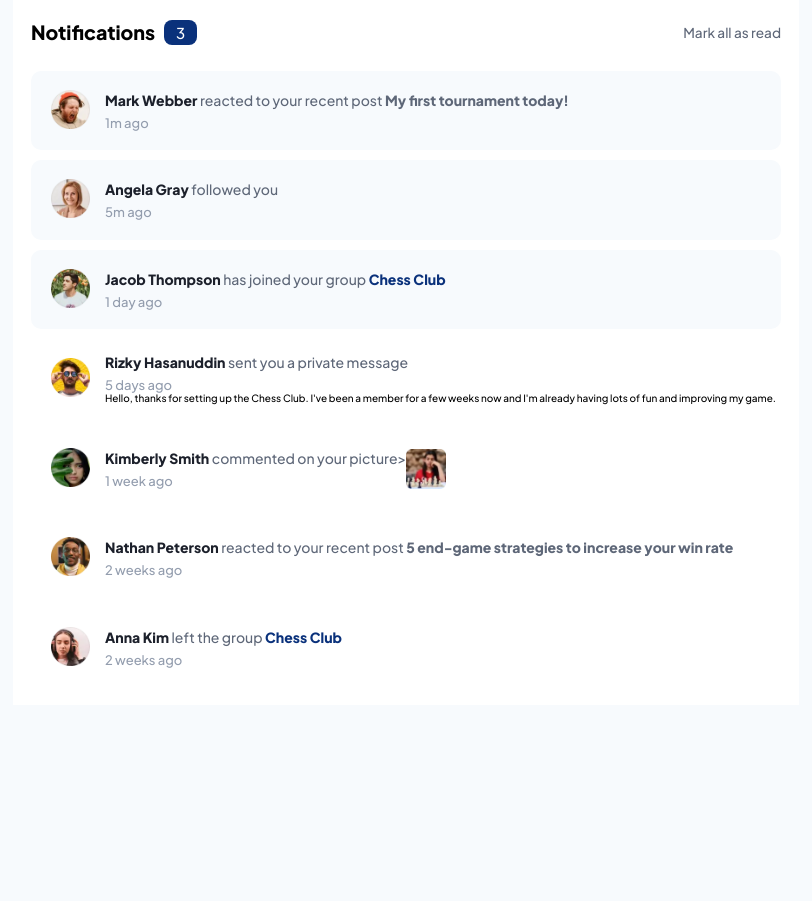
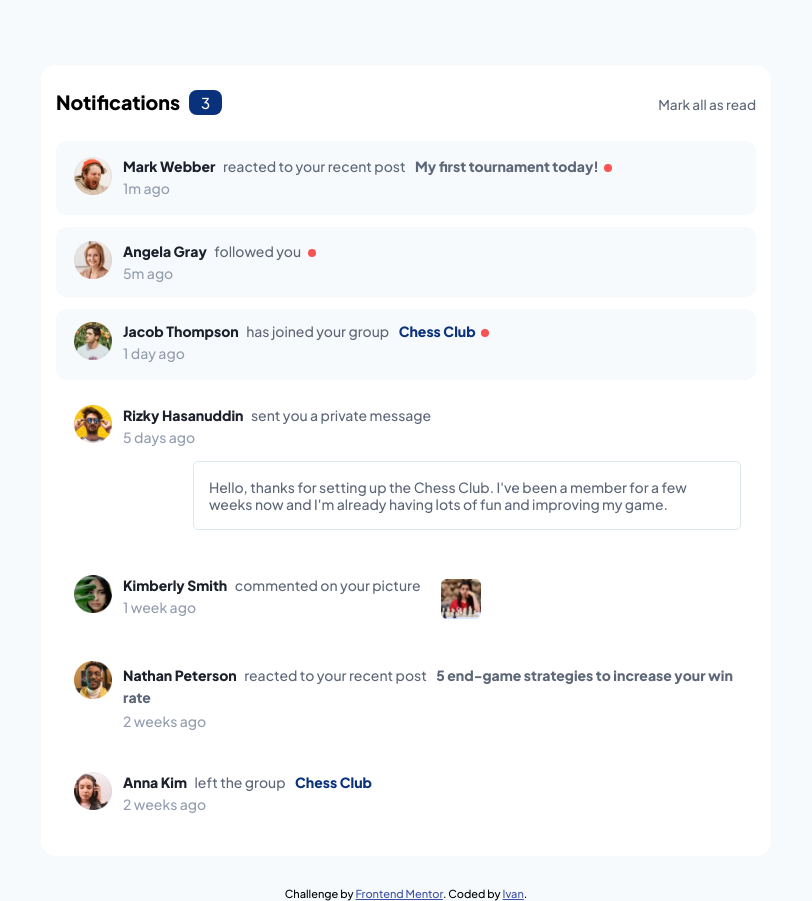
Before and after one commit to Lino-OTM/Notifications-page, a website built with Parcel: page src/index.html in a window 1280 px wide. Shown: the whole page, without its empty margins (234-1046 px from the left). Before the commit the page ends 800 px from the top, so only its background shows below. Built offline with nearby package versions, Linux system fonts and the light colour scheme.

Commit message:
First commit

```diff
--- a/src/index.html
+++ b/src/index.html
@@ -18,6 +18,7 @@
     />
     <title>Frontend Mentor | Notifications page</title>
     <link rel="stylesheet" href="./scss/styles.scss" />
+    <link rel="stylesheet" href="./scss/media-queries.scss" media="(min-width: 560px)">
   </head>
   <body>
     <main class="main-container">
@@ -29,13 +30,14 @@
             </h1>
             <span class="notifications-wrapper__hero-notifications-amount"
               >3</span
-          ></div>
+            >
+          </div>
           <span class="notifications-wrapper__hero-mark-as-read"
             >Mark all as read</span
           >
         </header>
 
-        <div class="notification-wrapper">
+        <div class="notification-wrapper notification-wrapper--not-checked">
           <figure class="notification-wrapper__image-container">
             <img
               class="notification-wrapper__profile-image"
@@ -45,17 +47,17 @@
           </figure>
           <div class="notification-wrapper__info-container">
             <p class="notification-wrapper__info">
-              <span class="notification-wrapper__name">Mark Webber </span>reacted
-              to your recent post
+              <span class="notification-wrapper__name">Mark Webber </span
+              >reacted to your recent post
               <span class="notification-wrapper__topic-info"
                 >My first tournament today!</span
-              >
+              ><span class="notification-wrapper__notification-icon"></span>
             </p>
             <small class="notification-wrapper__time">1m ago</small>
           </div>
         </div>
 
-        <div class="notification-wrapper">
+        <div class="notification-wrapper notification-wrapper--not-checked">
           <figure class="notification-wrapper__image-container">
             <img
               class="notification-wrapper__profile-image"
@@ -67,12 +69,13 @@
             <p class="notification-wrapper__info">
               <span class="notification-wrapper__name">Angela Gray </span
               >followed you
+              <span class="notification-wrapper__notification-icon"></span>
             </p>
             <small class="notification-wrapper__time">5m ago</small>
           </div>
         </div>
 
-        <div class="notification-wrapper">
+        <div class="notification-wrapper notification-wrapper--not-checked">
           <figure class="notification-wrapper__image-container">
             <img
               class="notification-wrapper__profile-image"
@@ -84,13 +87,17 @@
             <p class="notification-wrapper__info">
               <span class="notification-wrapper__name">Jacob Thompson </span>has
               joined your group
-              <span class="notification-wrapper__topic-info notification-wrapper__topic-info--blue">Chess Club</span>
+              <span
+                class="notification-wrapper__topic-info notification-wrapper__topic-info--blue"
+                >Chess Club</span
+              ><span class="notification-wrapper__notification-icon"></span>
             </p>
             <small class="notification-wrapper__time">1 day ago</small>
           </div>
         </div>
 
-        <div class="notification-wrapper notification-wrapper--checked">
+        <div class="notification-wrapper">
+          <div class="notification-wrapper__top-info-container">
             <figure class="notification-wrapper__image-container">
               <img
                 class="notification-wrapper__profile-image"
@@ -104,15 +111,16 @@
                 >sent you a private message
               </p>
               <small class="notification-wrapper__time">5 days ago</small>
-            <div>
-              Hello, thanks for setting up the Chess Club. I've been a member
-              for a few weeks now and I'm already having lots of fun and
-              improving my game.
             </div>
+          </div>
+          <div class="notification-wrapper__message">
+            Hello, thanks for setting up the Chess Club. I've been a member for
+            a few weeks now and I'm already having lots of fun and improving my
+            game.
           </div>
         </div>
 
-        <div class="notification-wrapper notification-wrapper--checked">
+        <div class="notification-wrapper">
           <figure class="notification-wrapper__image-container">
             <img
               class="notification-wrapper__profile-image"
@@ -123,14 +131,18 @@
           <div class="notification-wrapper__info-container">
             <p class="notification-wrapper__info">
               <span class="notification-wrapper__name">Kimberly Smith </span
-              >commented on your picture>
+              >commented on your picture
             </p>
             <small class="notification-wrapper__time">1 week ago</small>
           </div>
-          <img class="notification-wrapper__topic-image" src="./assets/images/image-chess.webp" alt="" />
+          <img
+            class="notification-wrapper__topic-image"
+            src="./assets/images/image-chess.webp"
+            alt=""
+          />
         </div>
 
-        <div class="notification-wrapper notification-wrapper--checked">
+        <div class="notification-wrapper">
           <figure class="notification-wrapper__image-container">
             <img
               class="notification-wrapper__profile-image"
@@ -150,7 +162,7 @@
           </div>
         </div>
 
-        <div class="notification-wrapper notification-wrapper--checked">
+        <div class="notification-wrapper">
           <figure class="notification-wrapper__image-container">
             <img
               class="notification-wrapper__profile-image"
@@ -162,16 +174,24 @@
             <p class="notification-wrapper__info">
               <span class="notification-wrapper__name">Anna Kim </span>left the
               group
-              <span class="notification-wrapper__topic-info notification-wrapper__topic-info--blue">Chess Club</span>
+              <span
+                class="notification-wrapper__topic-info notification-wrapper__topic-info--blue"
+                >Chess Club</span
+              >
             </p>
             <small class="notification-wrapper__time">2 weeks ago</small>
           </div>
         </div>
       </div>
     </main>
-    <!-- <div class="attribution"> -->
-    <!-- Challenge by <a href="https://www.frontendmentor.io?ref=challenge" target="_blank">Frontend Mentor</a>.  -->
-    <!-- Coded by <a href="#">Ivan</a>. -->
-    <!-- </div> -->
+    <footer>
+      <div class="attribution">
+        Challenge by
+        <a href="https://www.frontendmentor.io?ref=challenge" target="_blank"
+          >Frontend Mentor</a
+        >. Coded by <a href="#">Ivan</a>.
+      </div>
+    </footer>
+    <script src="./js/app.js"></script>
   </body>
 </html>
--- a/src/scss/media-queries.scss
+++ b/src/scss/media-queries.scss
@@ -0,0 +1,82 @@
+.main-container {
+  margin-top: 6.5rem;
+  margin-bottom: 2.2rem;
+}
+
+.notifications-wrapper {
+  padding: 1.8rem 3.04rem 0;
+  border-radius: 1.5rem;
+
+  &__hero {
+    &-notifications {
+      font-size: 2.41rem;
+    }
+
+    &-notifications-amount {
+      margin-left: 1.15rem;
+      border-radius: 0.5rem;
+    }
+
+    &-mark-as-read {
+      font-size: 1.6rem;
+      margin-top: 0.5rem;
+    }
+  }
+
+  & > div:nth-of-type(3) {
+    padding-top: 1rem;
+  }
+
+  & > div:nth-of-type(4) {
+    padding-top: 0.8rem;
+  }
+
+  & > div:nth-of-type(5) {
+    padding-top: 2rem;
+  }
+
+  & > div:nth-of-type(6) {
+    padding-top: 1.2rem;
+
+    & p {
+      line-height: 2.2rem;
+      margin-top: 0.6rem;
+    }
+  }
+}
+
+.notification-wrapper {
+  padding-right: 1.85rem;
+  padding-bottom: 1.1rem;
+  margin-bottom: 0.9rem;
+
+  &__image-container {
+    margin-top: 0.7rem;
+    margin-right: 2.16rem;
+  }
+  &__profile-image {
+    width: 4.5rem;
+  }
+
+  &__info {
+    font-size: 1.6rem;
+  }
+
+  &__time {
+    font-size: 1.6rem;
+  }
+
+  &__message {
+    width: 87.8%;
+    font-size: 1.6rem;
+    padding: 1.5rem 2rem 1.7rem;
+    line-height: 2.1rem;
+    margin-top: 0.6rem;
+  }
+
+  &__topic-image {
+    margin-left: auto;
+    margin-top: 0.7rem;
+    width: 4.5rem;
+  }
+}
--- a/src/scss/styles.scss
+++ b/src/scss/styles.scss
@@ -1,8 +1,5 @@
 @import "./variables";
 @import "../../node_modules/normalize.css/normalize.css";
-
-// .attribution { font-size: 11px; text-align: center; }
-// .attribution a { color: hsl(228, 45%, 44%); }
 
 html {
   font-size: 62.5%;
@@ -15,14 +12,17 @@ html {
 
 body {
   display: flex;
-  justify-content: center;
+  flex-direction: column;
   align-items: center;
   background-color: $veryLightGrayishBlue;
+  min-height: 100vh;
 }
 
 .notifications-wrapper {
   background-color: $white;
-  padding: 0.8rem 1.8rem;
+  padding: 1.3rem 1.5rem;
+  max-width: 73rem;
+  margin-bottom: 1rem;
 
   &__hero {
     display: flex;
@@ -50,23 +50,42 @@ body {
 
     &-mark-as-read {
       font-size: 1.36rem;
-      color: $darkGrayishBlue
+      color: $darkGrayishBlue;
+
+      &:hover {
+        color: $blue;
+        cursor: pointer;
+      }
     }
+  }
+
+  & > div:nth-of-type(2) {
+    padding-bottom: 1.2rem;
+    padding-top: 1.1rem;
+  }
+
+  & > div:nth-of-type(4) {
+    flex-direction: column;
+    align-items: flex-end;
+  }
+
+  & > div:nth-of-type(5) {
+    padding-top: 1.5rem;
   }
 }
 
 .notification-wrapper {
-  background-color: $veryLightGrayishBlue;
+  background-color: $white;
   width: 95%;
   display: flex;
   align-items: center;
-  margin-bottom: 1rem;
+  margin-bottom: 1.2rem;
   width: 100%;
   border-radius: 1rem;
-  padding: 0.9rem 0.5rem;
+  padding: 1.3rem 1.5rem 1.5rem 0.5rem;
 
   &__profile-image {
-    width: 3.9rem;
+    width: 3.8rem;
   }
 
   &__info {
@@ -76,25 +95,38 @@ body {
   &__name {
     font-weight: 800;
     color: $veryDarkBlue;
+    margin-right: 0.5rem;
+
+    &:hover {
+      color: $blue;
+      cursor: pointer;
+    }
   }
 
   &__image-container {
-    margin: 1rem 1.5rem;
+    margin: 0.3rem 1.1rem 0.3rem 1.3rem;
+    align-self: flex-start;
   }
 
   &__info {
     color: $darkGrayishBlue;
     line-height: 1.8rem;
-    margin: 0 0 0.7rem;
+    margin: 0 0 0.5rem;
   }
 
   &__time {
-    font-size: 1.3rem;
+    font-size: 1.4rem;
     color: $grayishBlue;
   }
 
   &__topic-info {
     font-weight: 800;
+    margin-left: 0.7rem;
+
+    &:hover {
+      cursor: pointer;
+      color: $blue;
+    }
 
     &--blue {
       color: $blue;
@@ -103,9 +135,54 @@ body {
 
   &__topic-image {
     width: 4rem;
+    margin-left: 2rem;
+    align-self: flex-start;
+
+    &:hover {
+      cursor: pointer;
+    }
   }
 
-  &--checked {
-    background: $white;
+  &--not-checked {
+    background: $veryLightGrayishBlue;
+  }
+
+  &__message {
+    border: 1px solid $lightGrayishBlue_2;
+    border-radius: 0.5rem;
+    color: $darkGrayishBlue;
+    padding: 1.7rem 1.5rem 1.5rem;
+    font-size: 1.4rem;
+    width: 80.6%;
+    margin-top: 1.2rem;
+    line-height: 1.75rem;
+
+    &:hover {
+      background-color: $lightGrayishBlue_1;
+      cursor: pointer;
+    }
+  }
+
+  &__top-info-container {
+    display: flex;
+    align-items: center;
+    width: 100%;
+    margin-top: 0.22rem;
+  }
+
+  &__notification-icon {
+    width: 0.8rem;
+    height: 0.8rem;
+    border-radius: 1rem;
+    background-color: $red;
+    display: inline-block;
+    margin-left: 0.5rem;
   }
 }
+.attribution {
+  font-size: 11px;
+  text-align: center;
+}
+.attribution a {
+  color: hsl(228, 45%, 44%);
+}
```
Also changed, not shown: src/js/app.js (+16 -0 lines), README.md, dist/avatar-angela-gray.2830b356.webp (deleted), dist/avatar-anna-kim.43fbff90.webp (deleted), dist/avatar-jacob-thompson.3acdcf46.webp (deleted), dist/avatar-kimberly-smith.e59551aa.webp (deleted), dist/avatar-mark-webber.60dc1f06.webp (deleted), dist/avatar-nathan-peterson.5cd75767.webp (deleted), dist/avatar-rizky-hasanuddin.bd64effc.webp (deleted), dist/favicon-32x32.6aac2c21.png (deleted), dist/image-chess.5e80c960.webp (deleted), dist/index.html, 5 other files. Lines whose indentation alone changed are shown as unchanged.
